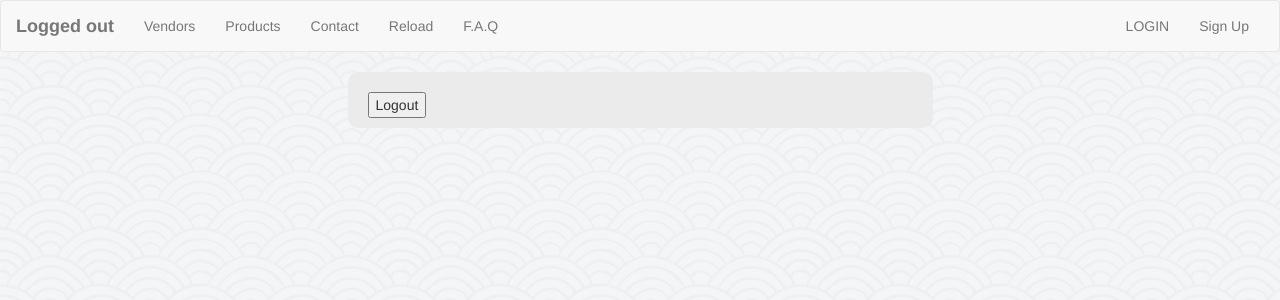
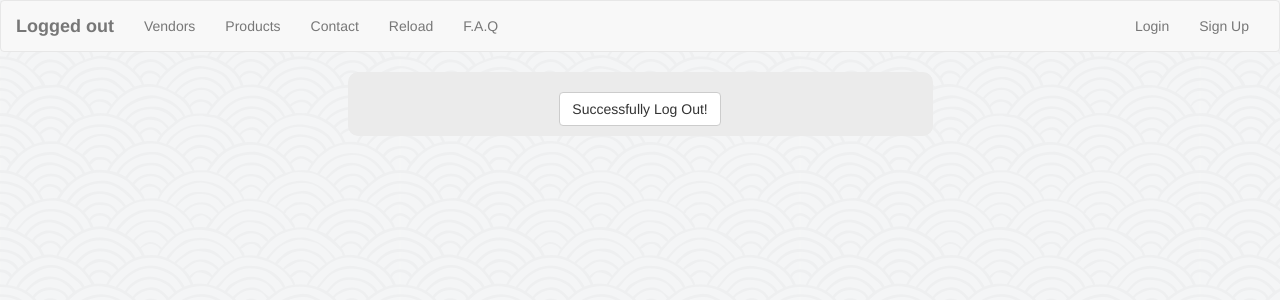
Before and after one commit to lyk2017-python/LannistersPy, a Django app: a page that uses templates/registration/logout.html in a window 1280 px wide. Shown: the top 300 px of the page. Run offline with Django 3.2, Linux system fonts and the light colour scheme; parts of the project's set-up code (start-up, migrations or seed data) failed here and were passed over; some libraries are stand-ins or nearby versions.

Commit message:
frontend fixes added.

```diff
--- a/payment/templates/payment/theme.html
+++ b/payment/templates/payment/theme.html
@@ -45,7 +45,7 @@
                        <li  {% if request.path == logout_url %}class="active"{% endif %}><a href="{% url "logout" %}">LOGOUT </a></li>
                     {% else %}
                         {% url "login" as login_url %}
-                        <li  {% if request.path == login_url %}class="active"{% endif %}><a href="{% url "login" %}">LOGIN </a></li>
+                        <li  {% if request.path == login_url %}class="active"{% endif %}><a href="{% url "login" %}">Login </a></li>
                         {% url "signup" as signup_url %}
                         <li  {% if request.path == signup_url %}class="active"{% endif %}><a href="{% url "signup" %}">Sign Up </a></li>
                     {% endif %}
--- a/templates/registration/logout.html
+++ b/templates/registration/logout.html
@@ -4,11 +4,11 @@
 {% block body %}
     <div class="container">
         <div class="row">
-            <div class="col-md-6 col-md-offset-3 card-bg">
+            <div class="col-md-6 col-md-offset-3 card-bg text-center">
                 <form action="." method="POST">
                     {% csrf_token %}
                     <input type="hidden" name="next" value="/">
-                    <button type="submit">Logout</button>
+                    <button class="btn btn-default" type="submit">Successfully Log Out!</button>
                 </form>
             </div>
         </div>
```
